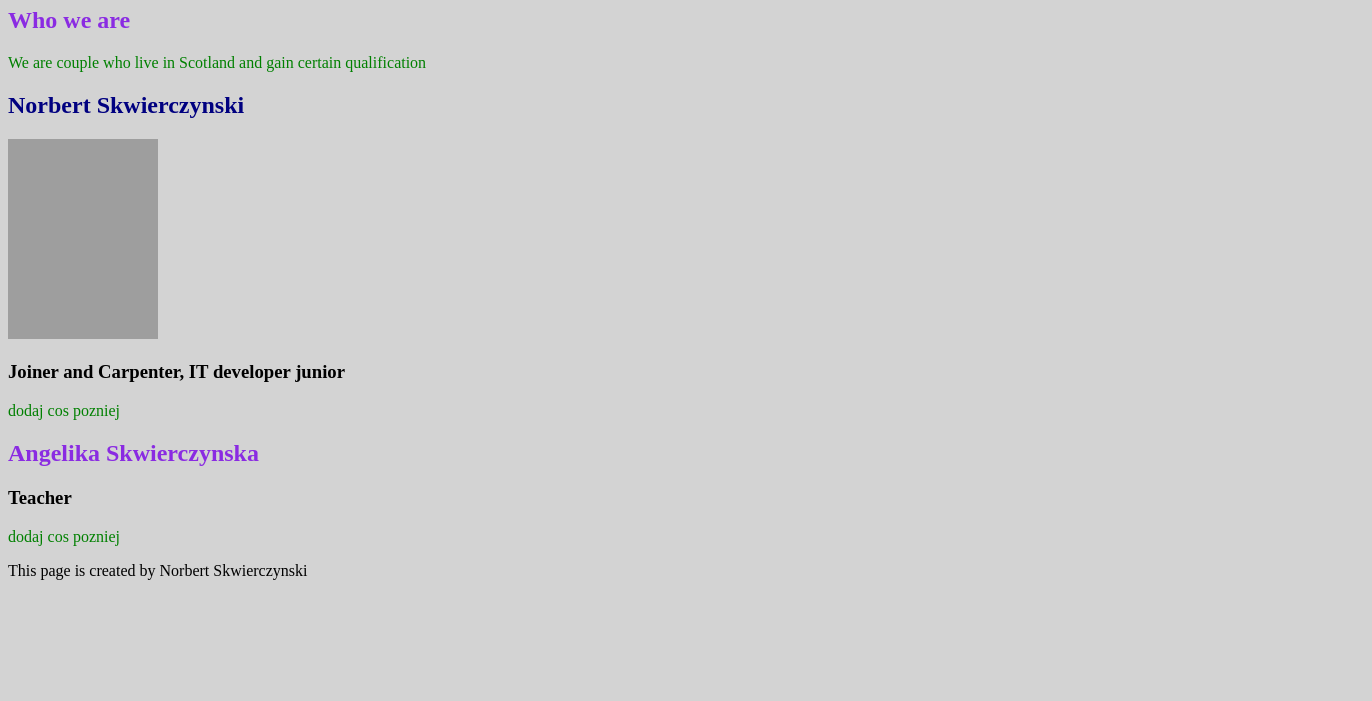
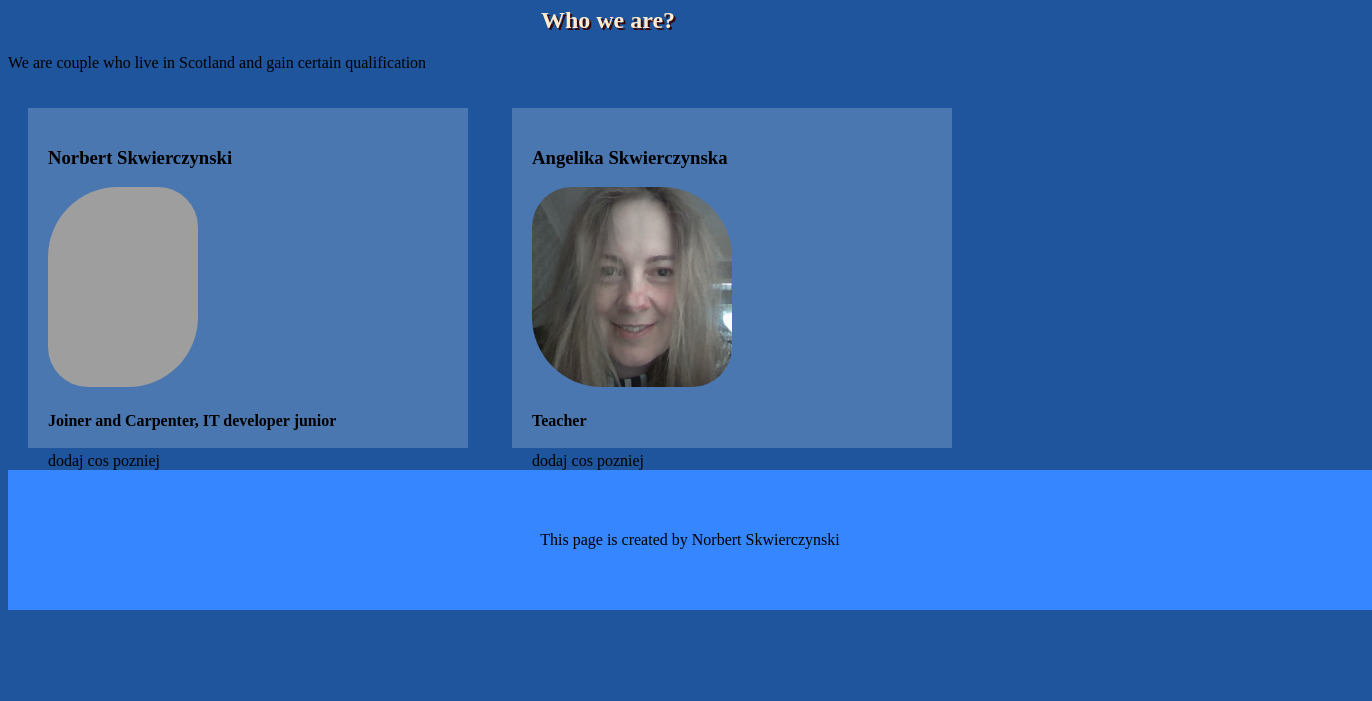
Before and after one commit to NoriFe/Project, a plain HTML site: page index.html in a window 1280 px wide. Shown: the part 99-800 px from the top of the page, 1372 px wide, since content can reach past the window. Drawn offline with Linux system fonts and the light colour scheme; grey boxes are pictures that could not be loaded.

Commit message:
relayout page and added styles

```diff
--- a/index.html
+++ b/index.html
@@ -1,51 +1,47 @@
 <!DOCTYPE html>
 <html lang="en">
   <head>
-    <meta charset="UTF-8" />
-    <meta http-equiv="X-UA-Compatible" content="IE=edge" />
-    <meta name="viewport" content="width=device-width, initial-scale=1.0" />
+    <meta charset="UTF-8">
+    <meta http-equiv="X-UA-Compatible" content="IE=edge">
+    <meta name="viewport" content="width=device-width, initial-scale=1.0">
+    <link href="style.css" rel="stylesheet" type="text/css">
+    <script src="main.js"></script>
     <title>Project</title>
-    <link href="style.css" rel="stylesheet" type="text/css" />
-    <script src="main.js"></script>
   </head>
 
-  <body>
+  <body class="body">
     <header>
-      <nav>
-        <a href="our-qualification.html">Our qualification</a>
-        <a href="index.html">Main Page</a>
+      <nav class="navigation">
+        <a class="navigation__link" href="our-qualification.html">Our qualification</a>
+        <a class="navigation__link navigation__link--homepage" href="index.html">Main Page</a>
       </nav>
     </header>
 
     <main>
       <header>
-        <h1>Our jobs and qualifications</h1>
+        <h1>
+          This website is created to show our qualifications and what we do and
+          who we are
+        </h1>
       </header>
 
-      <section>
-        <h2>Who we are</h2>
+      <section class="section">
+        <h2>Who we are?</h2>
         <p>We are couple who live in Scotland and gain certain qualification</p>
-      </section>
-
-      <section>
-        <h2 class="col-1">Norbert Skwierczynski</h2>
-        <img src="noriFoto.jpg" alt="My foto" width="150px" height="200px"/>
-        <article>
-          <h3>Joiner and Carpenter, IT developer junior</h3>
+        <div class="picture">
+          <h3>Norbert Skwierczynski</h3>
+          <img src="noriFoto.jpg" alt="My foto" width="150px" height="200px">
+          <h4>Joiner and Carpenter, IT developer junior</h4>
           <p>dodaj cos pozniej</p>
-        </article>
-      </section>
-
-      <section>
-        <h2>Angelika Skwierczynska</h2>
-        <article>
-          <h3>Teacher</h3>
+        </div>
+        <div class="secondary__picture">
+          <h3>Angelika Skwierczynska</h3>
+          <img id="foto" src="angFoto.PNG" alt="My foto" width="200px" height="200px">
+          <h4>Teacher</h4>
           <p>dodaj cos pozniej</p>
-        </article>
+        </div>
       </section>
     </main>
-    <footer>
-      This page is created by Norbert Skwierczynski
-    </footer>
+    <footer>This page is created by Norbert Skwierczynski</footer>
   </body>
 </html>
--- a/main.js
+++ b/main.js
@@ -1,10 +1,10 @@
-console.log("Welcome");
+greet
 
 const firstName = "Norbert";
 const surName = "Skwierczynski";
 const age = 37;
 
-console.log(firstName);
-console.log(age);
+
 
 console.log(`Hey my name is ${firstName} ${surName} and I am ${age} old.`);
+console.log(`I am so excite as is my first WebPage ;)`)
--- a/style.css
+++ b/style.css
@@ -1,46 +1,57 @@
-h1 {
-  color: blue;
-}
-p {
-  color: green;
-}
-h2 {
-  color: blueviolet;
-}
-body {
-  background: lightgray;
+.body {
+  background-color: rgb(30, 85, 156);
 }
 
-.col-1 {
-  color: navy;
+h1,
+h2 {
+  text-shadow: 2px 2px 0 #360407;
+  color: blanchedalmond;
+  text-align: center;
 }
-nav a {
-  color: black;
+.navigation__link {
+  color: blanchedalmond;
+  padding: 5px 10px;
+  border: 2px solid;
+  border-radius: 4px 8px;
 }
-.resize {
-  padding: 10px;
-  border-width: 2px;
-  border-style: solid;
-  border-color:black;
-  border-radius: 5px;
+.picture {
+  width: 400px;
+  height: 300px;
+  display: inline-block;
+  padding:20px ;
+  margin: 20px;
 
-  background: yellowgreen;
+background: rgb(255,255,255,0.2);
 }
+.secondary__picture {
+  width: 400px;
+  height: 300px;
+  display: inline-block;
+  padding:20px ;
+  margin: 20px;
 
-.resize-secondary{
-  background: #f9c802;
-    border: none;
-    color: #000;
-    font-size: 1.1rem;
-    border-radius: 10px;
-    padding: 1.3rem;
-    font-weight: 400;
-    font-family: inherit;
-    display: inline-block;
-    text-align: center;
-    cursor: pointer;
-    border-width: 2px;
-  border-style: solid;
-  border-color:black;
+  background: rgb(255,255,255,0.2);
+}
+.section {
+  width: 1200px;
+}
+img{
+  border-radius: 70px 40px;
 
 }
+footer{
+  position: relative;
+  width: 100%;
+  background: #3586ff;
+  min-height: 100px;
+  padding: 20px 50px;
+  display: flex;
+  justify-content: center;
+  align-items: center;
+  flex-direction: column;
+}
+#foto{
+  border-radius: 40px 70px;
+
+
+}
```
Also changed, not shown: our-qualification.html (+6 -6 lines), angFoto.PNG (added).
